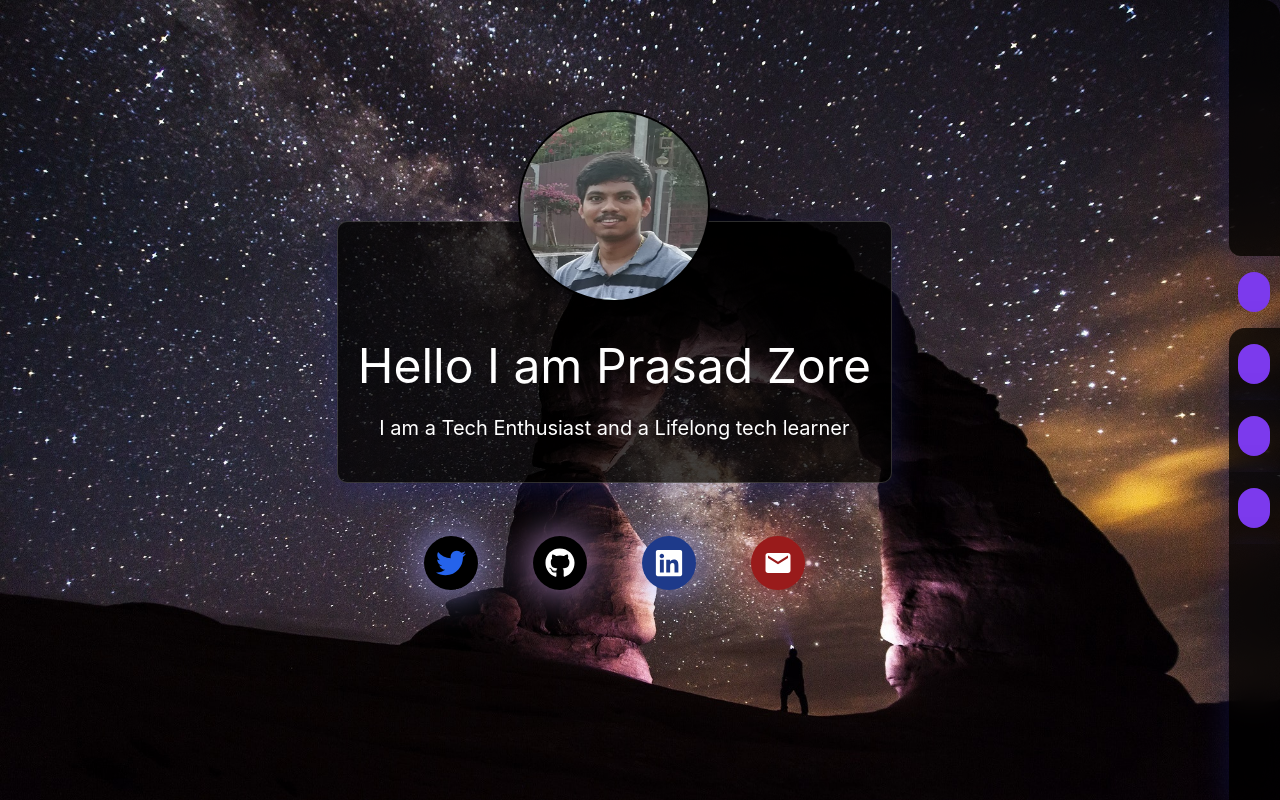
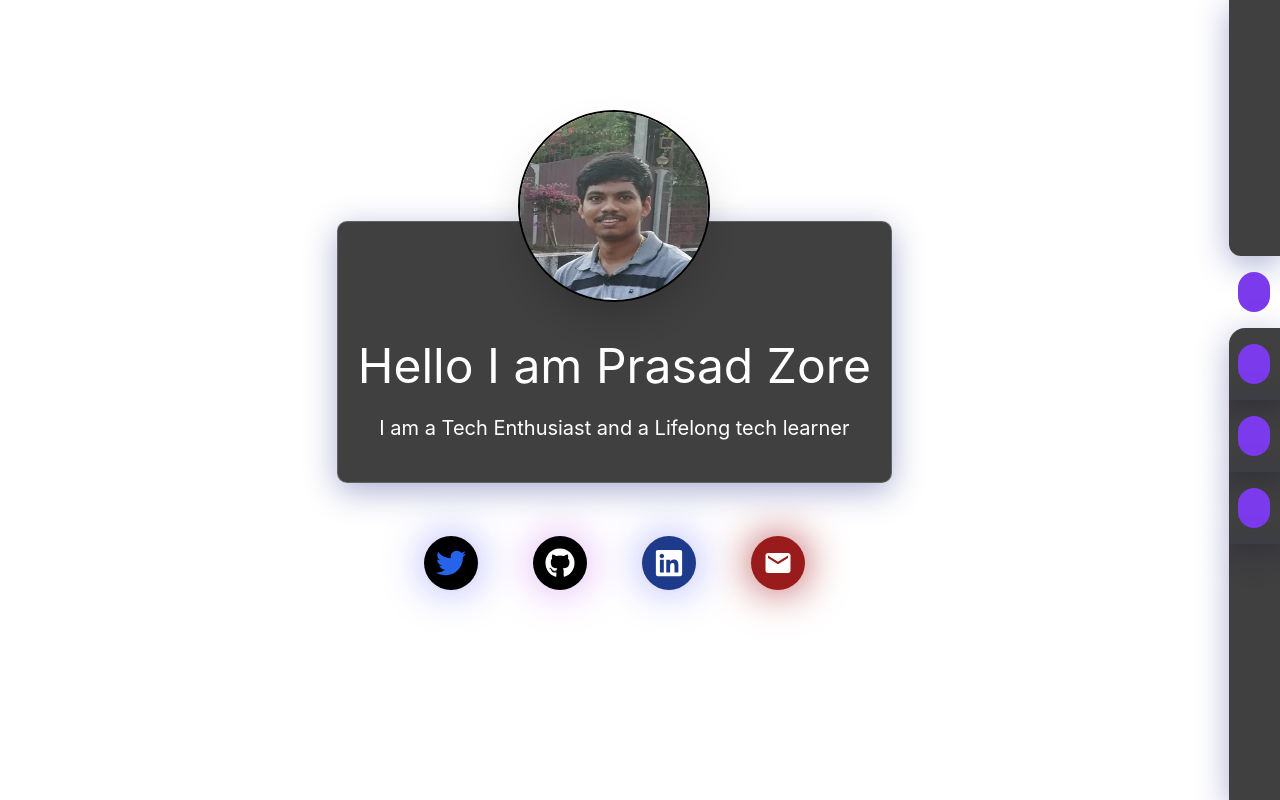
Before and after one commit to prasadthx/prasadthx.github.io, a React (Create React App) app: page / in a window 1280 px wide. Built offline with nearby package versions, Linux system fonts and the light colour scheme; some icons are missing.

Commit message:
Fixed visibility

```diff
--- a/src/App.css
+++ b/src/App.css
@@ -6,7 +6,7 @@
     right: 0;
     height:100vh;
     width:100vw;
-    background-image: url(./assets/images/image.jpg) ;
+    /*background-image: url(./assets/images/image.jpg) ;*/
     background-size: cover;
     overscroll-behavior: contain;
 }
--- a/src/components/Certifications.tsx
+++ b/src/components/Certifications.tsx
@@ -32,16 +32,19 @@ export const Certifications = (props:any) => {
     const [currentCert, setCurrentCert] = useState("1");
 
     return (
-
-        <div className="Certifications flex flex-col justify-center items-center md:py-2 h-full max-h-full" id='certificate'>
-
-            <div className="flex flex-col md:flex-row md:justify-around items-center h-full max-w-full m-2">
+    <div className={"w-full h-full relative"}>
+        <VisibilitySensor onChange={onChange}>
+            <div className={"absolute right-1/2 top-1/2 z-0"}>
+                Hello World
+            </div>
+        </VisibilitySensor>
+        <div className="Certifications flex flex-col justify-center items-center md:py-2 h-full max-h-full relative z-1" id='certificate'>
+            <div className="flex flex-col md:flex-row md:justify-around items-center h-full max-w-full m-2 z-1">
                 <div className={"certificationsBox flex flex-col"}>
                     <div className={"text-center"}>
                         Certificates
                     </div>
                     <hr/>
-                    <VisibilitySensor onChange={onChange}>
                     <div className="courses flex flex-col mt-2 overflow-auto">
                         <div className={"flex items-center justify-between"}>
                             <div className={currentCert=="1"?"rounded-full bg-red-800 p-2":"rounded-full bg-blue-800 p-2"}><BsArrowReturnRight/></div>
@@ -89,7 +92,6 @@ export const Certifications = (props:any) => {
                             </div>
                         </div>
                     </div>
-                    </VisibilitySensor>
                 </div>
 
                 <div className='certificates flex w-full items-center justify-center'>
@@ -141,6 +143,6 @@ export const Certifications = (props:any) => {
             </div>
 
         </div>
-
+    </div>
     )
 }
--- a/src/components/FirstPage.tsx
+++ b/src/components/FirstPage.tsx
@@ -13,10 +13,15 @@ export const FirstPage = (props:any) => {
         }
     }
     return (
-
-        <div className="FirstPage h-full w-full flex justify-center items-center flex-col text-center my-2 viewport-block" id='home'>
+        <div className={"w-full h-full relative"}>
+            <VisibilitySensor onChange={onChange}>
+                <div className={"absolute right-1/2 top-1/2 z-0"}>
+                    Hello World
+                </div>
+            </VisibilitySensor>
+            <div className="FirstPage h-full w-full flex justify-center items-center flex-col text-center my-2 viewport-block relative" id='home'>
                 <Fade>
-            <div className="mainFrame flex justify-center items-center flex-col px-5 py-10 mt-16">
+                    <div className="mainFrame flex justify-center items-center flex-col px-5 py-10 mt-16 z-1">
                         <div className="flex justify-center">
                             <img src={MyPhoto} alt=""
                                  className="rounded-full mx-auto absolute -top-28 w-48 h-48 shadow-2xl border-2 border-black"/>
@@ -24,14 +29,12 @@ export const FirstPage = (props:any) => {
                         <div className="text-5xl mb-4 mt-20">
                             Hello I am Prasad Zore
                         </div>
-                <VisibilitySensor onChange={onChange}>
                         <div className="text-xl mt-2">
                             I am a Tech Enthusiast and a Lifelong tech learner
                         </div>
-                </VisibilitySensor>
                     </div>
                 </Fade>
-            <div className="flex justify-evenly items-center w-2/5 h-1/5 text-3xl">
+                <div className="flex justify-evenly items-center w-2/5 h-1/5 text-3xl z-1">
                     <Slide direction={"down"}>
                         <div className='twitterIcon bg-black px-3 py-3 rounded-full'>
                             <a href="https://twitter.com/prasad_zore"><FaTwitter className='text-blue-600'/></a>
@@ -48,6 +51,6 @@ export const FirstPage = (props:any) => {
                     </Slide>
                 </div>
             </div>
-
+        </div>
     )
 }
--- a/src/components/Interests.tsx
+++ b/src/components/Interests.tsx
@@ -30,8 +30,14 @@ export const Interests = (props:any) => {
         }
     }
     return (
-        <div className="Interests h-full flex flex-col justify-between items-center overflow-y-scroll py-3" id='interests'>
-            <div className={"flex justify-center items-stretch w-full flex-wrap"}>
+        <div className={"w-full h-full relative"}>
+            <VisibilitySensor onChange={onChange}>
+                <div className={"absolute right-1/2 top-1/2 z-0"}>
+                    Hello World
+                </div>
+            </VisibilitySensor>
+            <div className="Interests h-full flex flex-col justify-between items-center overflow-y-scroll py-3 relative" id='interests'>
+                <div className={"flex justify-center items-stretch w-full flex-wrap z-1"}>
                     <Slide direction={"left"}>
                         <div className={"flex justify-center items-stretch flex-wrap"}>
                             <div><CLogo height={"50%"} width={"50%"} className={"block m-auto skills"}/></div>
@@ -45,8 +51,7 @@ export const Interests = (props:any) => {
                         </div>
                     </Slide>
                 </div>
-            <VisibilitySensor onChange={onChange}>
-            <div className={"flex justify-evenly items-stretch w-5/6 flex-wrap"}>
+                <div className={"flex justify-evenly items-stretch w-5/6 flex-wrap z-1"}>
                     <Slide direction={"right"}>
                         <div className={"flex justify-center items-stretch flex-wrap"}>
                             <div><ReactJSLogo height={"50%"} width={"50%"} className={"block m-auto skills"}/></div>
@@ -59,8 +64,7 @@ export const Interests = (props:any) => {
                         </div>
                     </Slide>
                 </div>
-            </VisibilitySensor>
-            <div className={"flex justify-evenly items-stretch w-5/6 flex-wrap"}>
+                <div className={"flex justify-evenly items-stretch w-5/6 flex-wrap z-1"}>
                     <Slide direction={"left"}>
                         <div className={"flex justify-center items-stretch flex-wrap"}>
                             <div><AndroidLogo height={"50%"} width={"50%"} className={"block m-auto skills"}/></div>
@@ -70,6 +74,6 @@ export const Interests = (props:any) => {
                     </Slide>
                 </div>
             </div>
-
+        </div>
     )
 }
--- a/src/components/NavigationSidebar.tsx
+++ b/src/components/NavigationSidebar.tsx
@@ -32,7 +32,7 @@ export const NavigationSidebar = (props:any) => {
     let dotInvisible = hoverState ? 'invisible' : 'visible'
     return (
         <div className='MainBar w-full h-full max-h-full text-white flex justify-evenly flex-row md:flex-col'>
-            <div className={pageIndex==1?'flex-1 rounded-tr-2xl md:rounded-bl-xl supporter':'flex-1 supporter'}>
+            <div className={pageIndex==1?'flex-1 md:rounded-bl-xl supporter':'flex-1 supporter'}>
 
             </div>
             <div className={"menu"}>
```
Lines whose indentation alone changed are shown as unchanged.
